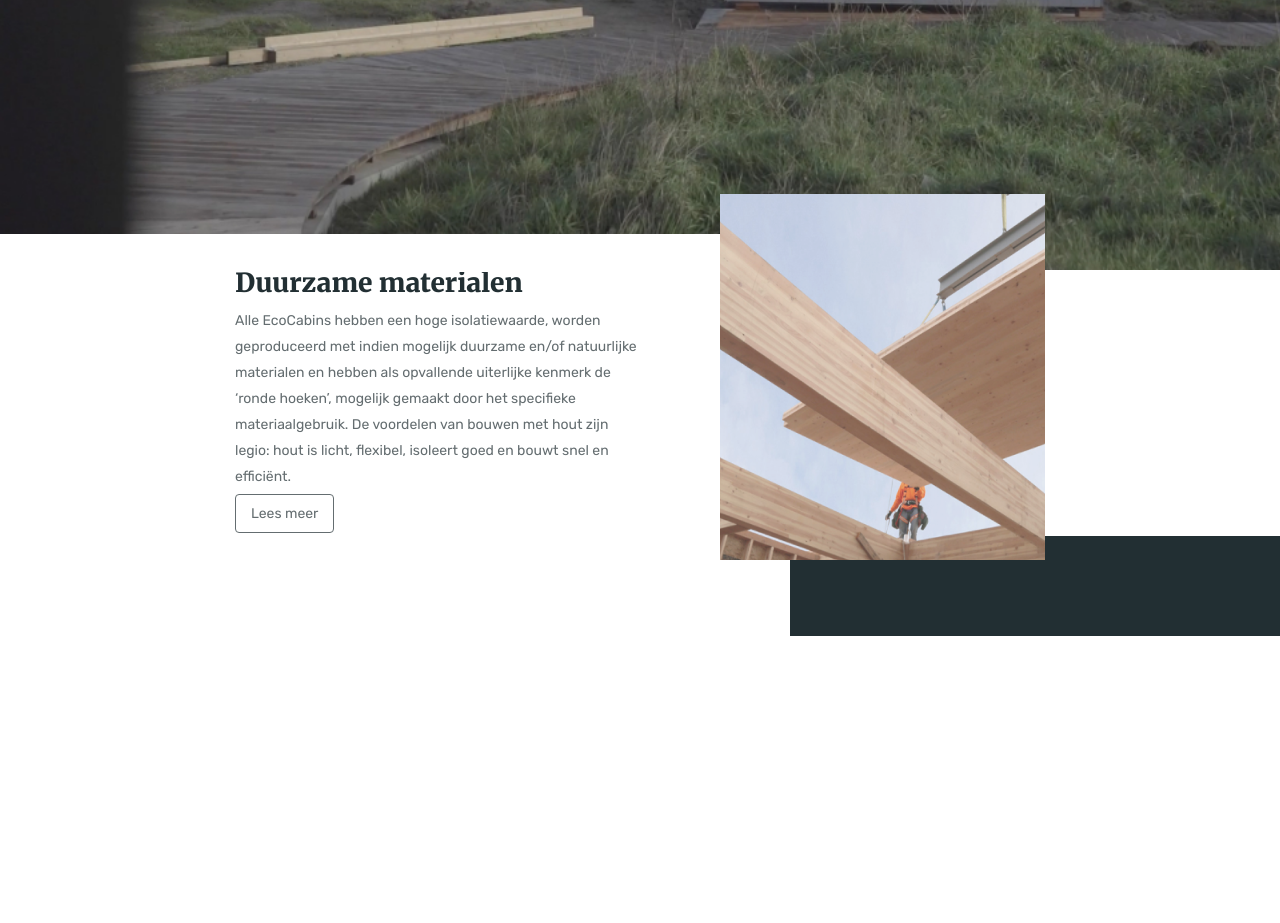
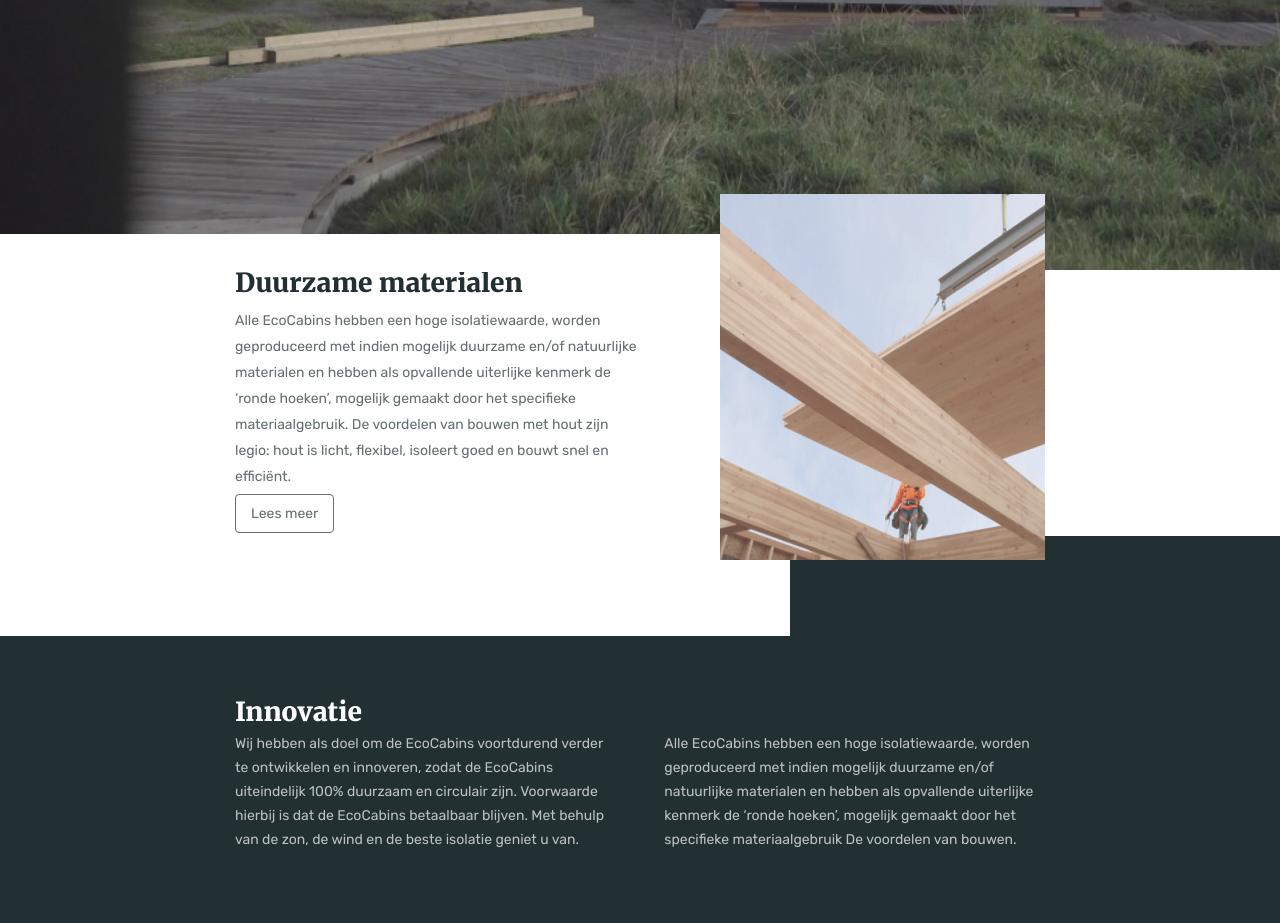
Before and after one commit to Nomex2008/Site-EcoCompany, a plain HTML site: page index.html in a window 1280 px wide. Shown: the part 530-1453 px from the top of the page. Before the commit the page ends 1166 px from the top, so only its background shows below. Drawn offline with nearby package versions, Linux system fonts and the light colour scheme.

Commit message:
Commit 4(main3)
Add new section innovatie.

```diff
--- a/css/mainCSS.css
+++ b/css/mainCSS.css
@@ -15,10 +15,19 @@ body {
 .page{
     flex: 1 1 auto;
 }
-.page__main {
-}
+/*.page__main {
+}*/
 .page__materials {
     margin: 0;
+}
+.page__innovatie {
+    background-color: #222F33;
+    padding: 4.5rem 0 5.0625rem;
+}
+@media(max-width:740px){
+    .page__innovatie {
+        margin-top: 40px;
+    }
 }
 /*seatings adaptive*/
 [class*="__container"]{
@@ -223,9 +232,6 @@ body {
     grid-template-columns: 50% auto;
     grid: 1.25rem;
 }
-.materials__content {
-
-}
 .materials__title {
     margin-bottom: 0.8125rem;
 }
@@ -304,6 +310,7 @@ body {
 .slider-materials__pagination .swiper-pagination-bullet-active{
     opacity: 1;
 }
+/*mobile/laptop for materials*/
 @media(max-width:740px){
     .materials__slider {
         max-width: 225px;
@@ -347,9 +354,6 @@ body {
         margin: 20px 0;
     }
 }
-@media(max-width:400px){
-
-}
 /*swiper*/
 .swiper{
     overflow: hidden;
@@ -364,3 +368,35 @@ body {
 .swiper-slide{
     flex-shrink: 0;
 }
+/*innovatie*/
+.innovatie__title {
+    margin-bottom: 0.5rem;
+}
+.innovatie__content {
+    display: flex;
+    justify-content: space-between;
+    flex-wrap: wrap;
+}
+.innovatie__content p{
+    width: 47%;
+
+    color: var(--greys-white, #FFF);
+
+    /* Paragraph / Large */
+    font-family: Rubik;
+    font-size: 14px;
+    font-style: normal;
+    font-weight: 400;
+    line-height: 24px; /* 171.429% */
+    opacity: 0.7;
+}
+/*mobile/laptop for innovatie*/
+@media(max-width:600px){
+    .innovatie__content p{
+        width: 100%;
+        margin-bottom: 30px;
+    }
+    .innovatie__content p:last-child{
+        margin-bottom: 0;
+    }
+}
--- a/index.html
+++ b/index.html
@@ -131,13 +131,29 @@
                                 <img src="img/materials/01.png" alt="">
                             </div>
                             <div class="slider-materials__slide swiper-slide">
-                                <img src="img/materials/01.png" alt="">
+                                <img src="img/main/Bitmap.jpg" alt="">
                             </div>
                         </div>
                         <!-- If we need pagination -->
                         <div class="slider-materials__pagination swiper-pagination"></div>
                     </div>
 
+                </div>
+            </section>
+
+            <section class="page__innovatie innovatie">
+                <div class="innovatie__container">
+                    <h2 class="innovatie__title title">
+                        Innovatie
+                    </h2>
+                    <div class="innovatie__content">
+                        <p>
+                            Wij hebben als doel om de EcoCabins voortdurend verder te ontwikkelen en innoveren, zodat de EcoCabins uiteindelijk 100% duurzaam en circulair zijn. Voorwaarde hierbij is dat de EcoCabins betaalbaar blijven. Met behulp van de zon, de wind en de beste isolatie geniet u van.
+                        </p>
+                        <p>
+                            Alle EcoCabins hebben een hoge isolatiewaarde, worden geproduceerd met indien mogelijk duurzame en/of natuurlijke materialen en hebben als opvallende uiterlijke kenmerk de ‘ronde hoeken’, mogelijk gemaakt door het specifieke materiaalgebruik De voordelen van bouwen.
+                        </p>
+                    </div>
                 </div>
             </section>
 
```
